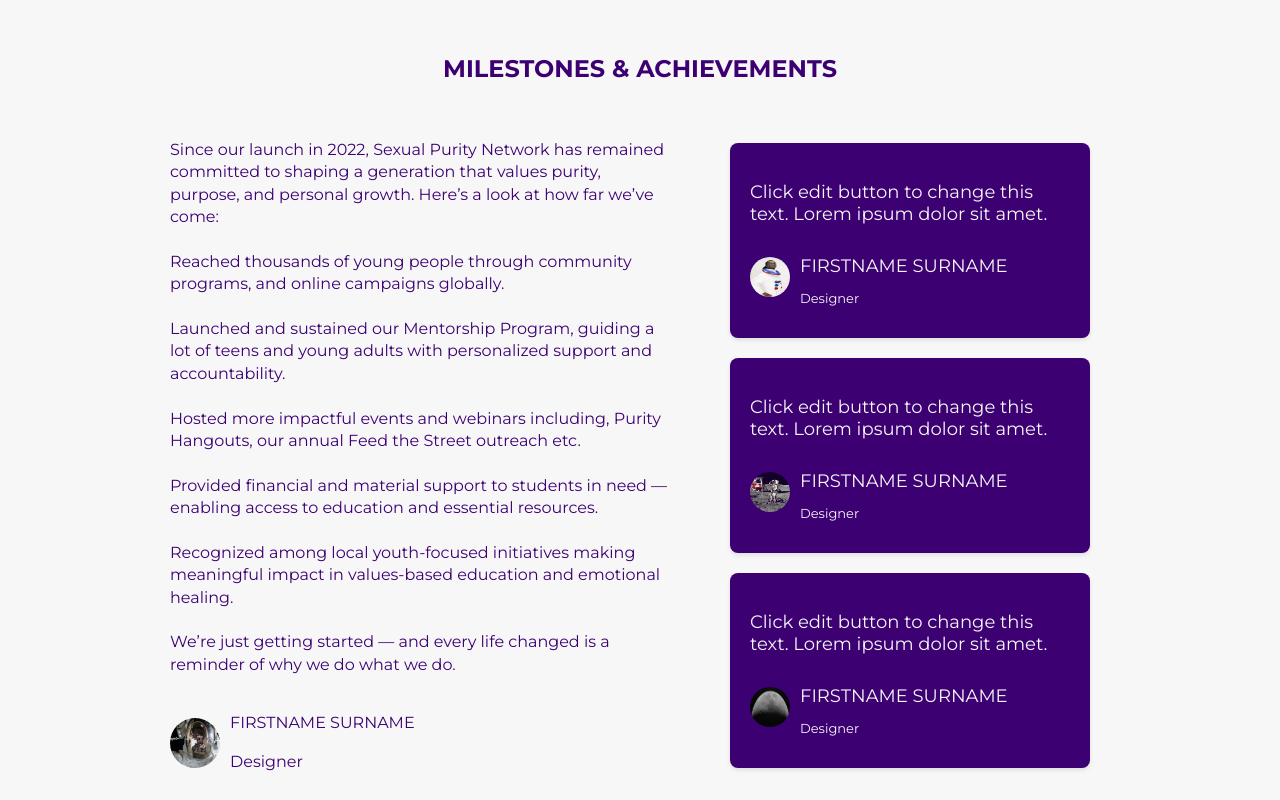
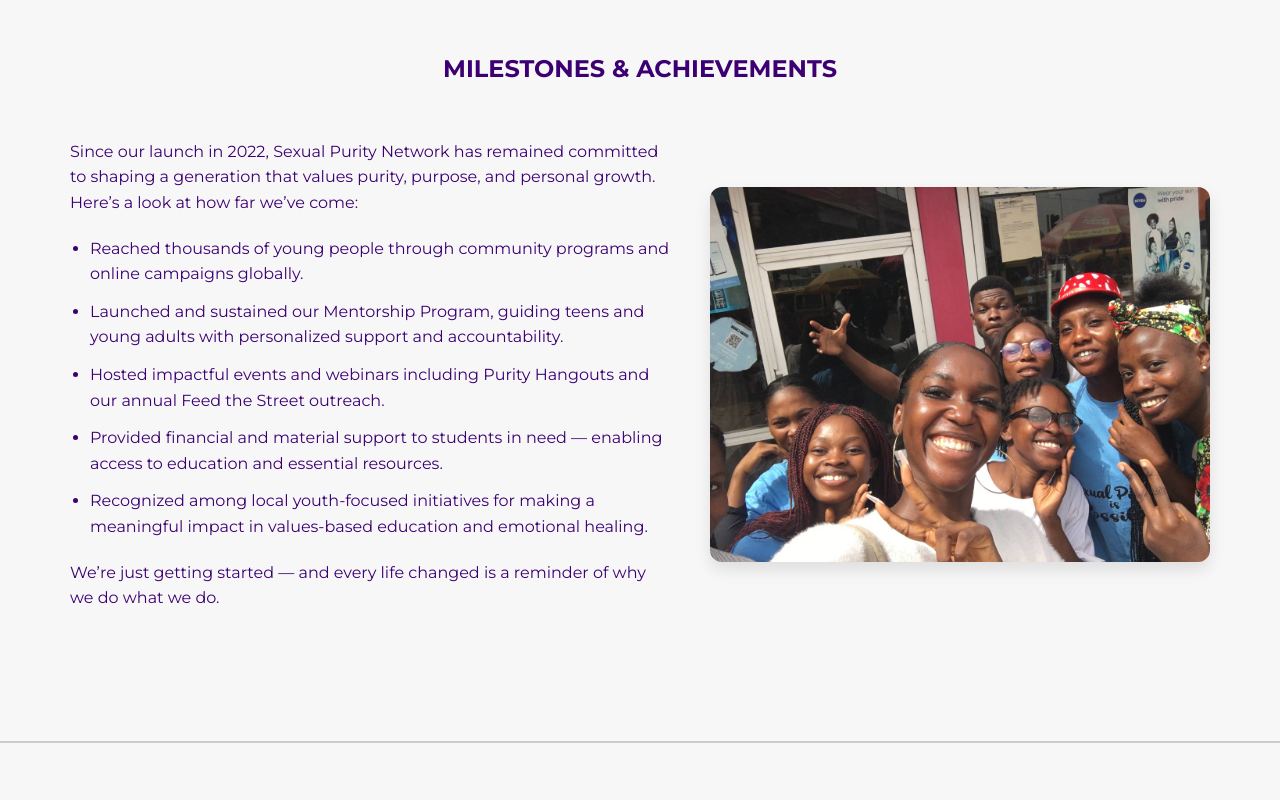
Before and after one commit to Seyman08/SPN, a plain HTML site: page about.html in a window 1280 px wide. Shown: the part 2040-2840 px from the top of the page. Drawn offline with Linux system fonts and the light colour scheme.

Commit message:
uploaded content

```diff
--- a/about.html
+++ b/about.html
@@ -127,66 +127,28 @@
         </section>
 
 
-        <section class="milestones-section">
+       <section class="milestones-section">
             <div class="container">
                 <h2 class="section-title">MILESTONES & ACHIEVEMENTS</h2>
-                <div class="milestones-grid">
+                <div class="milestones-grid scroll-fade">
                     <div class="milestones-left">
                         <p>
                             Since our launch in 2022, Sexual Purity Network has remained committed to shaping a generation that values purity, purpose, and personal growth.
                             Here’s a look at how far we’ve come:
-                            <br/><br/>
-                            Reached thousands of young people through community programs, and online campaigns globally.
-                            <br/><br/>
-                            Launched and sustained our Mentorship Program, guiding a lot of teens and young adults with personalized support and accountability.
-                            <br/><br/>
-                            Hosted more impactful events and webinars including, Purity Hangouts, our annual Feed the Street outreach etc.
-                            <br/><br/>
-                            Provided financial and material support to students in need — enabling access to education and essential resources.
-                            <br/><br/>
-                            Recognized among local youth-focused initiatives making meaningful impact in values-based education and emotional healing.
-                            <br/><br/>
-                            We’re just getting started — and every life changed is a reminder of why we do what we do.
                         </p>
-                        <div class="profile">
-                            <img src="assets/images/ABOUT US/mile11.jpeg" alt="Profile" />
-                            <div>
-                                <p class="name">FIRSTNAME SURNAME</p>
-                                <p class="role">Designer</p>
-                            </div>
-                        </div>
+                        <ul class="milestones-list">
+                            <li>Reached thousands of young people through community programs and online campaigns globally.</li>
+                            <li>Launched and sustained our Mentorship Program, guiding teens and young adults with personalized support and accountability.</li>
+                            <li>Hosted impactful events and webinars including Purity Hangouts and our annual Feed the Street outreach.</li>
+                            <li>Provided financial and material support to students in need — enabling access to education and essential resources.</li>
+                            <li>Recognized among local youth-focused initiatives for making a meaningful impact in values-based education and emotional healing.</li>
+                        </ul>
+                        <p class="milestones-conclusion">
+                            We’re just getting started — and every life changed is a reminder of why we do what we do.
+                        </p>
                     </div>
-                    <div class="milestones-right">
-                        <div class="card scroll-zoom">
-                            <p>Click edit button to change this text. Lorem ipsum dolor sit amet.</p>
-                            <div class="card-profile">
-                                <img src="assets/images/ABOUT US/mile1.jpeg" alt="Profile" />
-                                <div>
-                                    <p>FIRSTNAME SURNAME</p>
-                                    <p class="card-role">Designer</p>
-                                </div>
-                            </div>
-                        </div>
-                        <div class="card scroll-zoom">
-                            <p>Click edit button to change this text. Lorem ipsum dolor sit amet.</p>
-                            <div class="card-profile">
-                                <img src="assets/images/ABOUT US/mile2.jpeg" alt="Profile" />
-                               <div>
-                                    <p>FIRSTNAME SURNAME</p>
-                                    <p class="card-role">Designer</p>
-                                </div>
-                            </div>
-                        </div>
-                        <div class="card scroll-zoom">
-                            <p>Click edit button to change this text. Lorem ipsum dolor sit amet.</p>
-                            <div class="card-profile">
-                                <img src="assets/images/ABOUT US/mile3.jpeg" alt="Profile" />
-                                <div>
-                                    <p>FIRSTNAME SURNAME</p>
-                                    <p class="card-role">Designer</p>
-                                </div>
-                            </div>
-                        </div>
+                    <div class="milestones-image">
+                        <img src="assets/images/Event outreach 2.jpg" alt="Milestone Visual" />
                     </div>
                 </div>
             </div>
--- a/js/script.js
+++ b/js/script.js
@@ -12,7 +12,7 @@ document.addEventListener('DOMContentLoaded', function () {
     { threshold: 0.2 }
   );
 
-  document.querySelectorAll(".scroll-effect, .scroll-left, .scroll-up, .scroll-zoom, .scroll-right")
+  document.querySelectorAll(".scroll-effect, .scroll-left, .scroll-up, .scroll-zoom, .scroll-right , .scroll-fade")
     .forEach((el) => scrollObserver.observe(el));
 });
 
--- a/styles.css
+++ b/styles.css
@@ -1088,10 +1088,8 @@ body, html {
   border-radius: 8px;
 }
 
-
-
 .about-spn-definition {
-  background-color: #f9f9f9;
+  background-color: #3d0072;
   padding: 4rem 1rem;
 }
 
@@ -1110,14 +1108,14 @@ body, html {
 
 .spn-definition-text h2 {
   font-size: 65px;
-  color: #4b0082;
+  color: #f7f7f8;
   font-weight: 500;
   line-height: 1;
   margin-bottom: 1rem;
 }
 
 .spn-definition-text p {
-  color: #3d0072;
+  color: #f7f7f8;
   font-size: 15px;
   line-height: 1.6;
 }
@@ -1148,114 +1146,83 @@ body, html {
   font-weight: bold;
   font-size: 24px;
   margin-bottom: 40px;
-  position: relative;
-}
-
+}
 
 .milestones-grid {
   display: flex;
   flex-wrap: wrap;
   gap: 40px;
-  justify-content: center;
+  justify-content: space-between;
+  align-items: center;
 }
 
 .milestones-left {
-  flex: 1;
-  min-width: 300px;
-  max-width: 500px;
+  flex: 1 1 500px;
   text-align: left;
 }
 
 .milestones-left p {
-  margin-bottom: 16px;
   font-size: 16px;
   font-weight: 400;
   color: #3d0072;
-  line-height: 1.4;
-
-}
-
-.profile {
-  display: flex;
-  align-items: center;
+  line-height: 1.6;
+  margin-bottom: 20px;
+}
+
+.milestones-list {
+  padding-left: 20px;
+  color: #3d0072;
+  font-size: 16px;
+  line-height: 1.6;
+}
+
+.milestones-list li {
+  margin-bottom: 12px;
+  list-style-type: disc;
+}
+
+.milestones-conclusion {
+  color: #3d0072;
+  font-size: 16px;
   margin-top: 20px;
-}
-
-.profile img {
-  width: 50px;
-  height: 50px;
-  border-radius: 50%;
-  margin-right: 10px;
-}
-
-.name {
-  font-weight: bold;
-  font-size: 12px;
-}
-
-.role {
-  font-size: 11px;
-  color: #f7f7f8;
-}
-
-.milestones-right {
-  flex: 1;
-  min-width: 300px;
-  max-width: 400px;
-  display: flex;
-  flex-direction: column;
-  gap: 20px;
-  padding: 20px;
-}
-
-.card {
-  background-color: #3d0072;
-  color: #f7f7f8;
-  padding: 20px;
-  border-radius: 8px;
-  box-shadow: 0 2px 4px rgba(0, 0, 0, 0.1);
-}
-
-.card p {
-  font-size: 18px;
-  margin-bottom: 12px;
-}
-
-.card-profile .card-role{
-  font-size: 13px;
-}
-.card-profile {
-  display: flex;
-  align-items: center;
-  gap: 10px;
-}
-
-.card-profile img {
-  width: 40px;
-  height: 40px;
-  border-radius: 50%;
-}
-
-.scroll-effect{
+  line-height: 1.6;
+}
+
+.milestones-image {
+  flex: 1 1 400px;
+  text-align: center;
+}
+
+.milestones-image img {
+  max-width: 100%;
+  border-radius: 12px;
+  box-shadow: 0 8px 16px rgba(0,0,0,0.1);
+}
+
+/* Scroll Animation */
+.scroll-fade {
   opacity: 0;
-  transform: scale(0.9);
-  transition: all 0.6s ease-out;
-}
-
-.card.scroll-zoom.visible {
+  transform: translateY(30px);
+  transition: all 0.8s ease-out;
+}
+
+.scroll-fade.visible {
   opacity: 1;
-  transform: scale(1);
-}
-
-.milestones-right .card:nth-child(1) {
-  transition-delay: 0.2s;
-}
-.milestones-right .card:nth-child(2) {
-  transition-delay: 0.4s;
-}
-.milestones-right .card:nth-child(3) {
-  transition-delay: 0.6s;
-}
+  transform: translateY(0);
+}
+
+/* Fade-in Animation */
+.scroll-fade {
+  opacity: 0;
+  transform: translateY(30px);
+  transition: all 0.8s ease-out;
+}
+
+.scroll-fade.visible {
+  opacity: 1;
+  transform: translateY(0);
+}
+
 
 @media (max-width: 768px) {
   .about-hero {
@@ -1309,54 +1276,12 @@ body, html {
 
   .milestones-grid {
     flex-direction: column;
-    gap: 30px;
-  }
-
-  .milestones-left,
-  .milestones-right {
-    max-width: 100%;
-    padding: 0;
-  }
-
-  .milestones-left {
-    text-align: left;
-  }
-
-  .milestones-left p {
-    font-size: 16px;
-    color: #3d0072;
-    line-height: 1.4;
-  }
-
-  .card {
-    padding: 16px;
-  }
-
-  .card p {
-    font-size: 16px;
-  }
-
-  .milestones-right {
-    padding: 0;
-  }
-
-  .section-title {
-    font-size: 20px;
-  }
-
-  .profile img,
-  .card-profile img {
-    width: 40px;
-    height: 40px;
-  }
-
-  .name {
-    font-size: 11px;
-  }
-
-  .role, .card-role {
-    font-size: 10px;
-  }
+  }
+
+  .milestones-image {
+    margin-top: 30px;
+  }
+
 }
 
 @media (max-width: 480px) {
```
